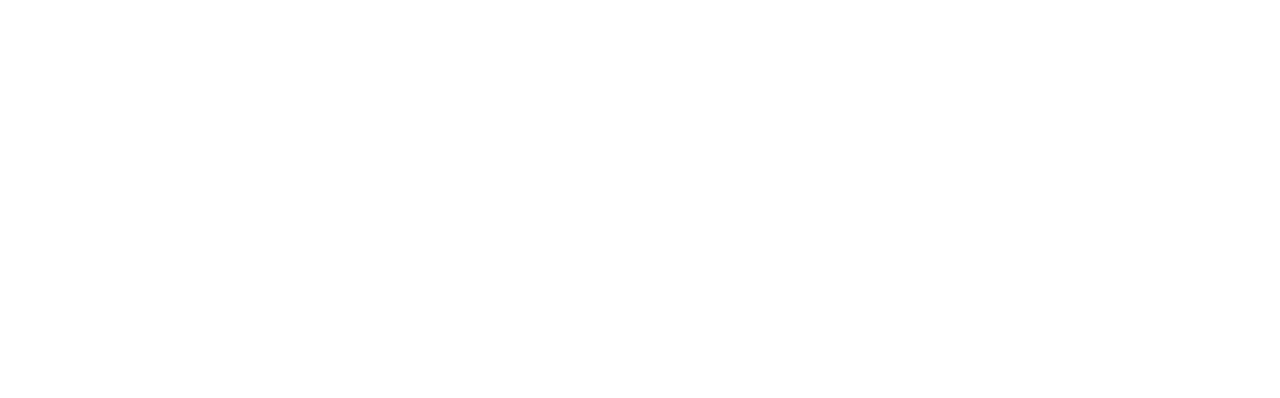
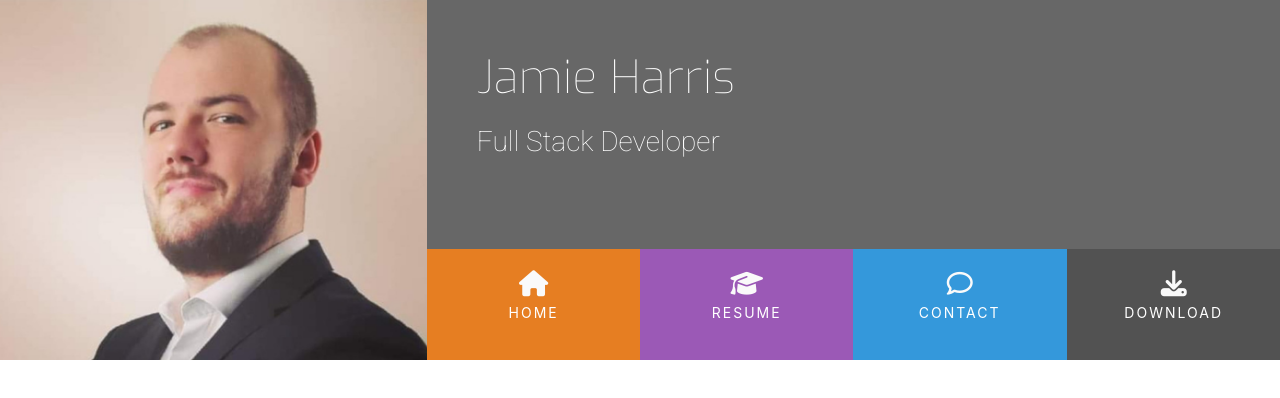
Before and after one commit to jamie-harris36/resume, a plain HTML site: page index.html in a window 1280 px wide. Drawn offline with nearby package versions, Linux system fonts and the light colour scheme.

Commit message:
Add header section

```diff
--- a/assets/css/style.css
+++ b/assets/css/style.css
@@ -0,0 +1,116 @@
+@import url('https://fonts.googleapis.com/css2?family=Exo:ital,wght@0,100..900;1,100..900&family=Roboto:ital,wght@0,100;0,300;0,400;0,500;0,700;0,900;1,100;1,300;1,400;1,500;1,700;1,900&display=swap');
+
+/* Colours */
+
+.bg-color-name-title {
+    background-color: #676767;
+}
+
+.ui-menu-color-home {
+    background-color: #e67e22;
+}
+
+.ui-menu-color-resume {
+    background-color: #9b59b6;
+}
+
+.ui-menu-color-contact {
+    background-color: #3498db;
+}
+
+.ui-menu-color-download {
+    background-color: #525252;
+}
+
+/* Heading */
+
+header {
+    margin: 0;
+}
+
+.heading {
+    margin-left: 50px;
+}
+
+.logo {
+    background: url("../images/jamie-harris-main.jpg");
+    background-position: center;
+    background-repeat: no-repeat;
+    background-size: cover;
+    height: 360px;
+    transition: all .5s ease-in-out;
+    -moz-transition: all .5s ease-in-out;
+    -webkit-transition: all .5s ease-in-out;
+}
+
+.name {
+    font-family: "Exo", sans-serif;
+    font-weight: 100;
+    font-size: 46px;
+    margin-top: 50px;
+    color: #fff;
+}
+
+.title {
+    font-family: "Roboto", sans-serif;
+    font-weight: 200;
+    font-size: 28px;
+    margin-top: 20px;
+    margin-bottom: 90px;
+    color: #fff;
+}
+
+.list-inline-item:not(:last-child) {
+    margin: 0;
+}
+
+.menucontainer {
+    font-size: 0;
+}
+
+#nav {
+    margin: 0;
+}
+
+#nav li {
+    font-size: 14px;
+    padding: 0;
+}
+
+.menuitem {
+    height: 111px;
+    text-align: center;
+    padding: 0;
+}
+
+.menuitem a {
+    width: 100%;
+    text-decoration: none;
+    color: #fff;
+    height: 111px;
+}
+
+.menuitem a i {
+    padding-top: 22px;
+    display: block;
+    color: #fafafa;
+    font-size: 26px;
+}
+
+.menuitem span {
+    display: block;
+    width: 100%;
+    padding-top: 5px;
+    text-align: center;
+    text-transform: uppercase;
+    font-size: 14px;
+    font-weight: 300px;
+    letter-spacing: 2px;
+}
+
+/* Hover.css */
+
+.hvr-sweep-to-bottom:before {
+    background: rgba(0, 0, 0, 0.2);
+    height: 111px;
+}
--- a/index.html
+++ b/index.html
@@ -5,11 +5,43 @@
     <meta name="viewport" content="width=device-width, initial-scale=1.0">
     <link rel="stylesheet" href="https://maxcdn.bootstrapcdn.com/bootstrap/4.2.1/css/bootstrap.min.css"/>
     <script src="https://kit.fontawesome.com/ec89fbcdf6.js" crossorigin="anonymous"></script>
+    <link rel="stylesheet" href="https://cdnjs.cloudflare.com/ajax/libs/hover.css/2.1.1/css/hover-min.css" type="text/css" />
+    <link rel="stylesheet" href="assets/css/style.css">
     <title>Jamie</title>
 </head>
 <body>
     <header>
+        <div class="row no-gutters">
+            <a href="index.html" class="col-md-4 logo">
 
+            </a>
+            <div class="col-md-8">
+                <div class="row no-gutters bg-color-name-title">
+                    <div class="col heading">
+                        <h1 class="name">Jamie Harris</h1>
+                        <h2 class="title">Full Stack Developer</h2>
+                    </div>
+                </div>
+                <div class="row no-gutters">
+                    <div class="col">
+                        <ul id="nav" class="list-inline menucontainer">
+                            <li class="col-6 col-sm-3 ui-menu-color-home list-inline-item menuitem">
+                                <a href="#" class="hvr-sweep-to-bottom"><i class="fa fa-home" aria-hidden="true"></i><span>Home</span></a>
+                            </li>
+                            <li class="col-6 col-sm-3 ui-menu-color-resume list-inline-item menuitem">
+                                <a href="#" class="hvr-sweep-to-bottom"><i class="fa fa-graduation-cap" aria-hidden="true"></i><span>Resume</span></a>
+                            </li>
+                            <li class="col-6 col-sm-3 ui-menu-color-contact list-inline-item menuitem">
+                                <a href="#" class="hvr-sweep-to-bottom"><i class="fa fa-comment-o" aria-hidden="true"></i><span>Contact</span></a>
+                            </li>
+                            <li class="col-6 col-sm-3 ui-menu-color-download list-inline-item menuitem">
+                                <a href="#" class="hvr-sweep-to-bottom"><i class="fa fa-download" aria-hidden="true"></i><span>Download</span></a>
+                            </li>
+                        </ul>
+                    </div>
+                </div>
+            </div>
+        </div>
     </header>
     <section>
 
```
Also changed, not shown: assets/images/jamie-harris-main.jpg (added).
